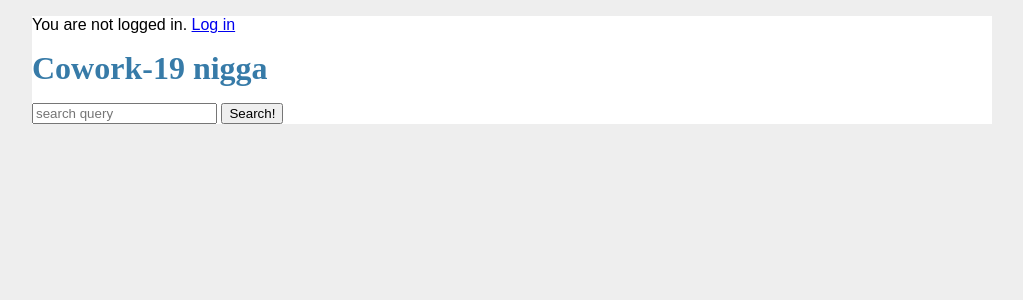
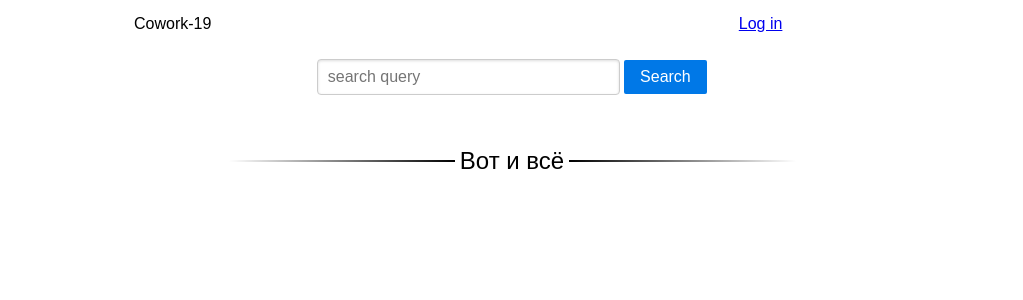
Before and after one commit to btseytlin/cowork-19, a Python web app: template cowork_site/templates/list.html in a window 1280 px wide. Shown: the top 300 px of the page, without its empty margins (128-1151 px from the left). Run offline with Jinja, Linux system fonts and the light colour scheme; the template is opened without the code that fills it, so the values that code supplies are empty; some libraries are stand-ins or nearby versions.

Commit message:
CSS initial

```diff
--- a/cowork_site/candidates/views.py
+++ b/cowork_site/candidates/views.py
@@ -19,7 +19,7 @@ class BaseView(View):
 
 class CandidateListView(BaseView):
     template_name = 'list.html'
-    decorators = [query_string(search=opt(str, ''))]
+    decorators = [query_string(search_string=opt(str, ''))]
 
     def get_objects(self, search_string=None):
         s = current_app.session_factory()
@@ -29,8 +29,8 @@ class CandidateListView(BaseView):
         objects = query.all()
         return objects
 
-    def dispatch_request(self, search, *args, **kwargs):
-        return self.render_template(objects=self.get_objects(search, *args, **kwargs))
+    def dispatch_request(self, search_string, *args, **kwargs):
+        return self.render_template(objects=self.get_objects(search_string, *args, **kwargs), search_string=search_string)
 
 
 class CandidateCreateView(BaseView):
--- a/cowork_site/static/style.css
+++ b/cowork_site/static/style.css
@@ -1,3 +1,73 @@
-html { font-family: sans-serif; background: #eee; padding: 1rem; }
-body { max-width: 960px; margin: 0 auto; background: white; }
-h1 { font-family: serif; color: #377ba8; margin: 1rem 0; }
+html {
+    padding: 10px;
+}
+
+.container {
+    padding: 5px;
+    margin: 5px;
+    width: 60%;
+    margin: auto;
+}
+
+.search {
+    width: 100%;
+    margin: auto;
+    text-align: center;
+}
+
+.search-bar {
+    width: 40%;
+}
+
+.list-end {
+    text-align: center;
+}
+
+.candidate-card {
+    border-bottom: 1px solid gray;
+}
+
+/* Mobile overries */
+
+@media only screen and (max-width: 768px) {
+  .container {
+    width: 100%;
+  }
+}
+
+/* Divider */
+/* https://codepen.io/stg/pen/ZYYQMJ */
+
+.divider {								/* minor cosmetics */
+    display: table;
+    font-size: 24px;
+    text-align: center;
+    width: 75%; 						/* divider width */
+    margin: 40px auto;					/* spacing above/below */
+}
+.divider span { display: table-cell; position: relative; }
+.divider span:first-child, .divider span:last-child {
+    width: 50%;
+    top: 13px;							/* adjust vertical align */
+    -moz-background-size: 100% 2px; 	/* line width */
+    background-size: 100% 2px; 			/* line width */
+    background-position: 0 0, 0 100%;
+    background-repeat: no-repeat;
+}
+.divider span:first-child {				/* color changes in here */
+    background-image: -webkit-gradient(linear, 0 0, 0 100%, from(transparent), to(#000));
+    background-image: -webkit-linear-gradient(180deg, transparent, #000);
+    background-image: -moz-linear-gradient(180deg, transparent, #000);
+    background-image: -o-linear-gradient(180deg, transparent, #000);
+    background-image: linear-gradient(90deg, transparent, #000);
+}
+.divider span:nth-child(2) {
+    color: #000; padding: 0px 5px; width: auto; white-space: nowrap;
+}
+.divider span:last-child {				/* color changes in here */
+    background-image: -webkit-gradient(linear, 0 0, 0 100%, from(#000), to(transparent));
+    background-image: -webkit-linear-gradient(180deg, #000, transparent);
+    background-image: -moz-linear-gradient(180deg, #000, transparent);
+    background-image: -o-linear-gradient(180deg, #000, transparent);
+    background-image: linear-gradient(90deg, #000, transparent);
+}
--- a/cowork_site/templates/base.html
+++ b/cowork_site/templates/base.html
@@ -1,23 +1,40 @@
 <!doctype html>
 <head>
-<title>Cowork-19</title>
+    <title>Cowork-19</title>
+    <link rel="stylesheet" href="https://unpkg.com/purecss@1.0.1/build/pure-min.css" integrity="sha384-oAOxQR6DkCoMliIh8yFnu25d7Eq/PHS21PClpwjOTeU2jRSq11vu66rf90/cZr47" crossorigin="anonymous">
+
+    <!--[if lte IE 8]>
+        <link rel="stylesheet" href="https://unpkg.com/purecss@1.0.1/build/grids-responsive-old-ie-min.css">
+    <![endif]-->
+    <!--[if gt IE 8]><!-->
+        <link rel="stylesheet" href="https://unpkg.com/purecss@1.0.1/build/grids-responsive-min.css">
+    <!--<![endif]-->
+
     <link rel="stylesheet" href="{{ url_for('static', filename='style.css') }}">
 </head>
 <body>
 <header>
-{% for message in get_flashed_messages() %}
-    <div class="flash">{{ message }}</div>
-{% endfor %}
+    <div class="container pure-g">
+        <div class="pure-u-1 pure-u-md-1-5">Cowork-19</div>
+        <div class="pure-u-1-5 pure-u-md-3-5"></div>
+        <div class="pure-u-1 pure-u-md-1-5">
+            <div class="auth">
+            {% if current_user.is_authenticated %}
+              {{ current_user.email }}
+              <a href="{{ url_for("logout") }}">Log out</a>
+            {% else %}
+              <a href="{{ url_for("google.login") }}">Log in</a>
+            {% endif %}
+            </div>
+        </div>
+    </div>
+    <div class="container">
+        {% for message in get_flashed_messages() %}
+            <div class="flash">{{ message }}</div>
+        {% endfor %}
+    </div>
 </header>
-<div class="auth">
-    {% if current_user.is_authenticated %}
-      You are logged in as {{ current_user.email }}!
-      <a href="{{ url_for("logout") }}">Log out</a>
-    {% else %}
-      You are not logged in.
-      <a href="{{ url_for("google.login") }}">Log in</a>
-    {% endif %}
-</div>
+
 <div class="content">
   {% block content %}{% endblock %}
 </div>
--- a/cowork_site/templates/list.html
+++ b/cowork_site/templates/list.html
@@ -1,25 +1,47 @@
 {% extends 'base.html' %}
 
 {% block content %}
-    <h1>Cowork-19 nigga</h1>
+    <div class="container">
             <div class="search">
-        <form method="GET" action="{{ url_for('candidates.candidate_list') }}">
-            <input class="search-bar" type="text" name="search" id="search" placeholder="search query"/>
-            <input type="submit" value="Search!">
+                <form class="pure-form" method="GET" action="{{ url_for('candidates.candidate_list') }}">
+                    <fieldset>
+                        <input class="search-bar" type="text" name="search_string" id="search_string" placeholder="search query" value ="{{ search_string }}"/>
+                        <button class="pure-button pure-button-primary" type="submit">Search</button>
+                    </fieldset>
                 </form>
             </div>
+
             <div class="caniddate-list">
               {% for object in objects %}
+
                 <article class="candidate-card">
-          <header class="candidate-head">
-              <h3>{{ object['name'] }}</h3>
-              <div class="created-at">{{ object['created_at'].strftime('%Y-%m-%d') }}</div>
+                    <header class="pure-g">
+                        <div class="pure-u-1-2 pure-u-md-3-5">
+                            <h3 class="candidate-name">{{ object['name'] }}</h3>
+                        </div>
+                        <div class="pure-u-1-2 pure-u-md-2-5">
+                            <h5 class="created-at">{{ object['created_at'].strftime('%Y-%m-%d') }}</h5>
+                        </div>
                     </header>
-          <p class="email">{{ object['email'] }}</p>
+                    <div class="pure-g">
+                        <div class="pure-u-1 pure-u-md-3-5">
+                            <div class="description">{{ object['description'] }}</div>
+                        </div>
+                        <div class="pure-u-1-2 pure-u-md-1-5">
+                            <a href="mailto:{{ object['email'] }}" class="email-link">{{ object['email'] }}</a>
+                        </div>
+                        <div class="pure-u-1-2 pure-u-md-1-5">
+                            <a href="{{ object['cv_url'] }}" class="cv-link">CV/Портфолио</a>
+                        </div>
+                    </div>
                 </article>
+
                 {% if not loop.last %}
                   <hr>
                 {% endif %}
+
               {% endfor %}
+            <div class="divider"><span></span><span>Вот и всё</span><span></span></div>
+            </div>
     </div>
 {% endblock %}
```
Lines whose indentation alone changed are shown as unchanged.
